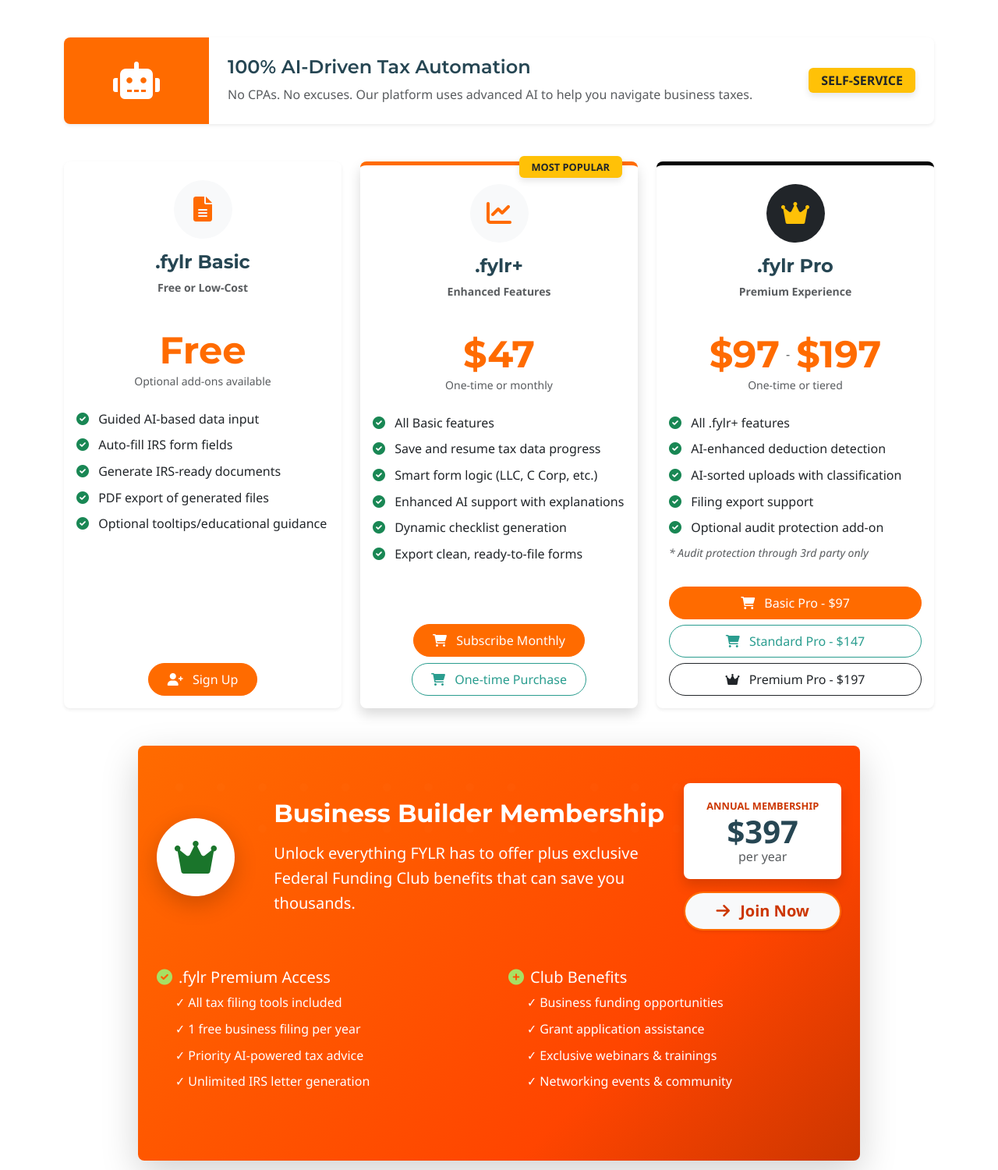
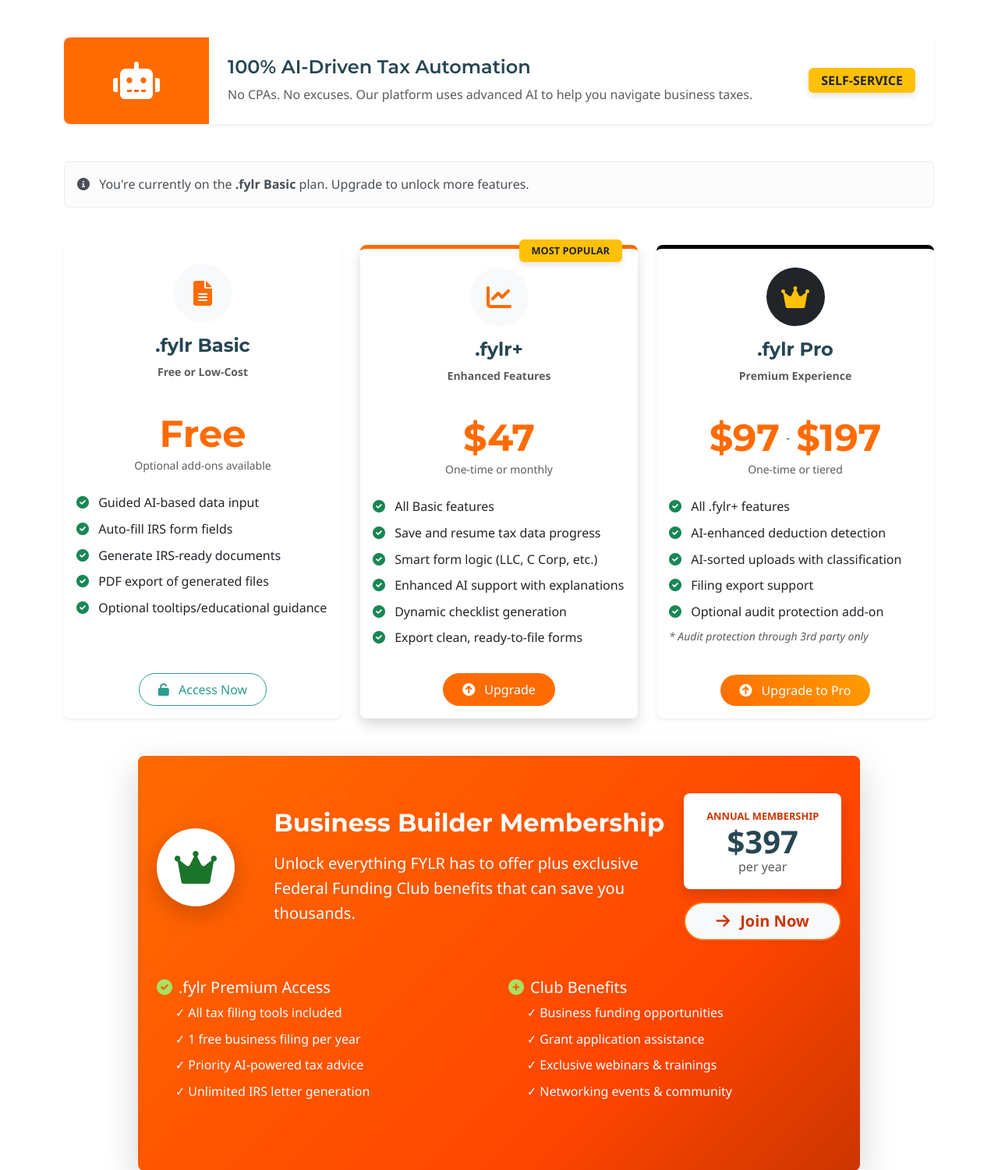
Before and after one commit to oprimenyc/usefylr, a Flask app: page /plans in a window 1280 px wide. Shown: the part 331-1831 px from the top of the page at 78% size. Run offline with Flask 3, Linux system fonts and the light colour scheme; the visitor is signed in with stand-in values (Sample User, id 1); data comes from the database, SQL or seed files in the repository; parts of the project's set-up code (start-up, migrations or seed data) failed here and were passed over.

Commit message:
Always show the basic plan header and link to index for all users
Removes conditional logic for displaying plan-specific headers in pricing.html.

Replit-Commit-Author: Agent
Replit-Commit-Session-Id: c7cc38e9-556e-4cbd-857f-1574a9932253
Replit-Commit-Screenshot-Url: https://storage.googleapis.com/screenshot-production-us-central1/a28ca967-8f17-4c06-8501-e3cd15f9ef82/fce46969-2d39-4269-801c-21ac7d59e042.jpg

```diff
--- a/templates/pricing.html
+++ b/templates/pricing.html
@@ -40,24 +40,10 @@
         </div>
     </div>
 
-    {% if current_user.is_authenticated %}
-        {% if current_user.plan.name == 'PRO' %}
-            <div class="alert alert-success mb-5">
-                <i class="fas fa-crown me-2"></i>
-                You're a <strong>.fylr Pro</strong> member! You have full access to all premium features.
-            </div>
-        {% elif current_user.plan.name == 'FYLR_PLUS' %}
-            <div class="alert alert-info mb-5">
-                <i class="fas fa-certificate me-2"></i>
-                You're a <strong>.fylr+</strong> member with enhanced features and capabilities.
-            </div>
-        {% elif current_user.plan.name == 'BASIC' %}
     <div class="alert alert-light mb-5">
         <i class="fas fa-info-circle me-2"></i>
         You're currently on the <strong>.fylr Basic</strong> plan. Upgrade to unlock more features.
     </div>
-        {% endif %}
-    {% endif %}
 
     <div class="row row-cols-1 row-cols-md-3 g-4 mb-5">
         <!-- .fylr Basic -->
@@ -85,21 +71,9 @@
                         <li class="mb-2"><i class="fas fa-check-circle text-success me-2"></i> Optional tooltips/educational guidance</li>
                     </ul>
                     <div class="mt-auto">
-                        {% if current_user.is_authenticated %}
-                            {% if current_user.plan.name == 'BASIC' or current_user.plan.name == 'FYLR_PLUS' or current_user.plan.name == 'PRO' %}
-                                <a href="{{ url_for('form.new_form') }}" class="btn btn-outline-primary rounded-pill px-4 py-2">
+                        <a href="{{ url_for('main.index') }}" class="btn btn-outline-primary rounded-pill px-4 py-2">
                             <i class="fas fa-unlock me-2"></i> Access Now
                         </a>
-                            {% else %}
-                                <a href="{{ url_for('billing.create_checkout_session', product_id='basic_plan') }}" class="btn btn-primary rounded-pill px-4 py-2" style="background-color: #FF6B00; border-color: #FF6B00;">
-                                    <i class="fas fa-user-plus me-2"></i> Sign Up
-                                </a>
-                            {% endif %}
-                        {% else %}
-                            <a href="{{ url_for('auth.register') }}" class="btn btn-primary rounded-pill px-4 py-2" style="background-color: #FF6B00; border-color: #FF6B00;">
-                                <i class="fas fa-user-plus me-2"></i> Sign Up Free
-                            </a>
-                        {% endif %}
                     </div>
                 </div>
             </div>
@@ -132,24 +106,9 @@
                         <li class="mb-2"><i class="fas fa-check-circle text-success me-2"></i> Export clean, ready-to-file forms</li>
                     </ul>
                     <div class="mt-auto">
-                        {% if current_user.is_authenticated %}
-                            {% if current_user.plan.name == 'FYLR_PLUS' or current_user.plan.name == 'PRO' %}
-                                <a href="{{ url_for('form.new_form') }}" class="btn btn-outline-primary rounded-pill px-4 py-2">
-                                    <i class="fas fa-unlock me-2"></i> Access Now
+                        <a href="{{ url_for('main.index') }}" class="btn btn-primary rounded-pill px-4 py-2" style="background-color: #FF6B00; border-color: #FF6B00;">
+                            <i class="fas fa-arrow-circle-up me-2"></i> Upgrade
                         </a>
-                            {% else %}
-                                <a href="{{ url_for('billing.create_checkout_session', product_id='fylr_plus_monthly') }}" class="btn btn-primary rounded-pill px-4 py-2" style="background-color: #FF6B00; border-color: #FF6B00;">
-                                    <i class="fas fa-shopping-cart me-2"></i> Subscribe Monthly
-                                </a>
-                                <a href="{{ url_for('billing.create_checkout_session', product_id='fylr_plus_onetime') }}" class="btn btn-outline-primary rounded-pill px-4 py-2 mt-2">
-                                    <i class="fas fa-shopping-cart me-2"></i> One-time Purchase
-                                </a>
-                            {% endif %}
-                        {% else %}
-                            <a href="{{ url_for('auth.login') }}?next={{ url_for('main.pricing') }}" class="btn btn-primary rounded-pill px-4 py-2" style="background-color: #FF6B00; border-color: #FF6B00;">
-                                <i class="fas fa-sign-in-alt me-2"></i> Sign In to Subscribe
-                            </a>
-                        {% endif %}
                     </div>
                 </div>
             </div>
@@ -185,29 +144,9 @@
                         <li class="mb-2 text-muted small fst-italic">* Audit protection through 3rd party only</li>
                     </ul>
                     <div class="mt-auto">
-                        {% if current_user.is_authenticated %}
-                            {% if current_user.plan.name == 'PRO' %}
-                                <a href="{{ url_for('form.new_form') }}" class="btn btn-outline-primary rounded-pill px-4 py-2">
-                                    <i class="fas fa-unlock me-2"></i> Access Now
+                        <a href="{{ url_for('main.index') }}" class="btn btn-primary rounded-pill px-4 py-2" style="background: linear-gradient(45deg, #FF6B00, #FF9E00); border: none;">
+                            <i class="fas fa-arrow-circle-up me-2"></i> Upgrade to Pro
                         </a>
-                            {% else %}
-                                <div class="btn-group-vertical w-100">
-                                    <a href="{{ url_for('billing.create_checkout_session', product_id='pro_basic') }}" class="btn btn-primary rounded-pill px-4 py-2 mb-2" style="background-color: #FF6B00; border-color: #FF6B00;">
-                                        <i class="fas fa-shopping-cart me-2"></i> Basic Pro - $97
-                                    </a>
-                                    <a href="{{ url_for('billing.create_checkout_session', product_id='pro_standard') }}" class="btn btn-outline-primary rounded-pill px-4 py-2 mb-2">
-                                        <i class="fas fa-shopping-cart me-2"></i> Standard Pro - $147
-                                    </a>
-                                    <a href="{{ url_for('billing.create_checkout_session', product_id='pro_premium') }}" class="btn btn-outline-dark rounded-pill px-4 py-2">
-                                        <i class="fas fa-crown me-2"></i> Premium Pro - $197
-                                    </a>
-                                </div>
-                            {% endif %}
-                        {% else %}
-                            <a href="{{ url_for('auth.login') }}?next={{ url_for('main.pricing') }}" class="btn btn-primary rounded-pill px-4 py-2" style="background-color: #FF6B00; border-color: #FF6B00;">
-                                <i class="fas fa-sign-in-alt me-2"></i> Sign In to Purchase
-                            </a>
-                        {% endif %}
                     </div>
                 </div>
             </div>
```
Lines whose indentation alone changed are shown as unchanged.
